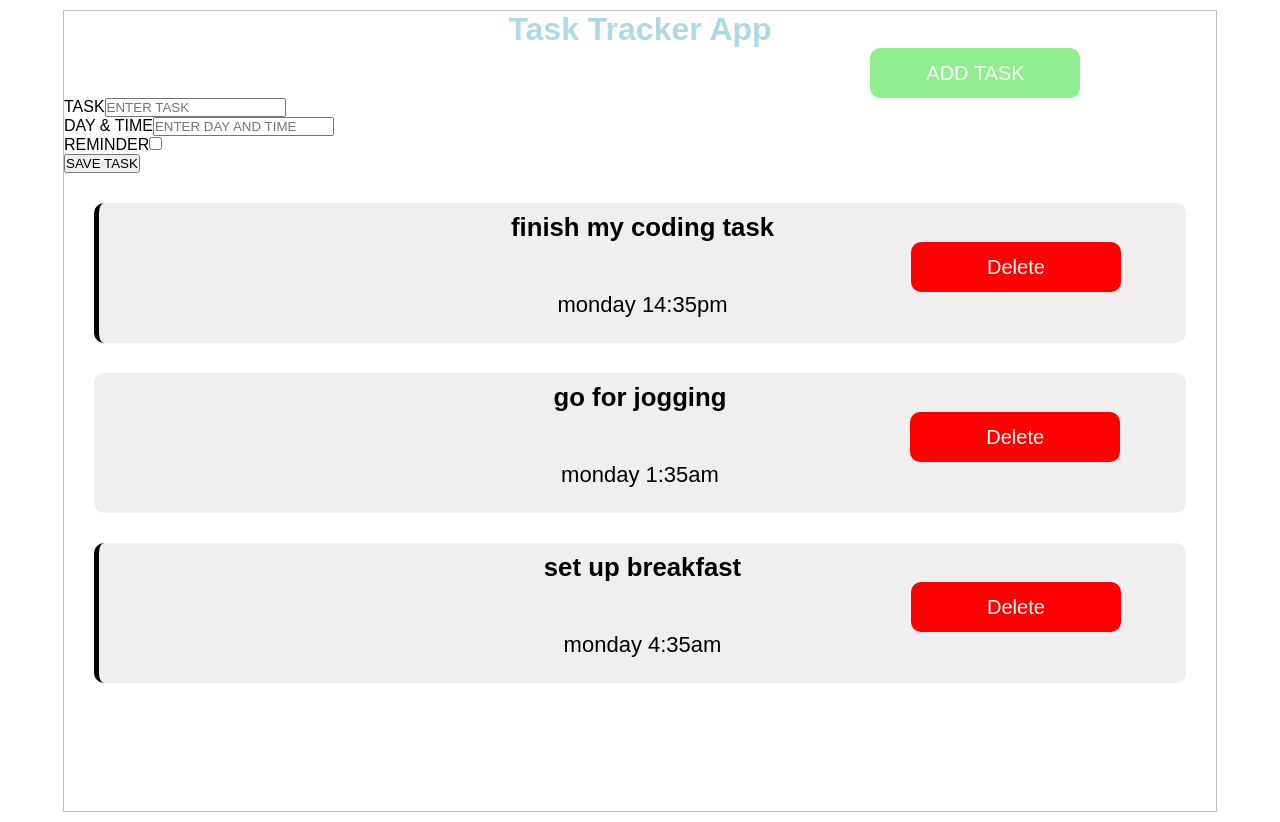
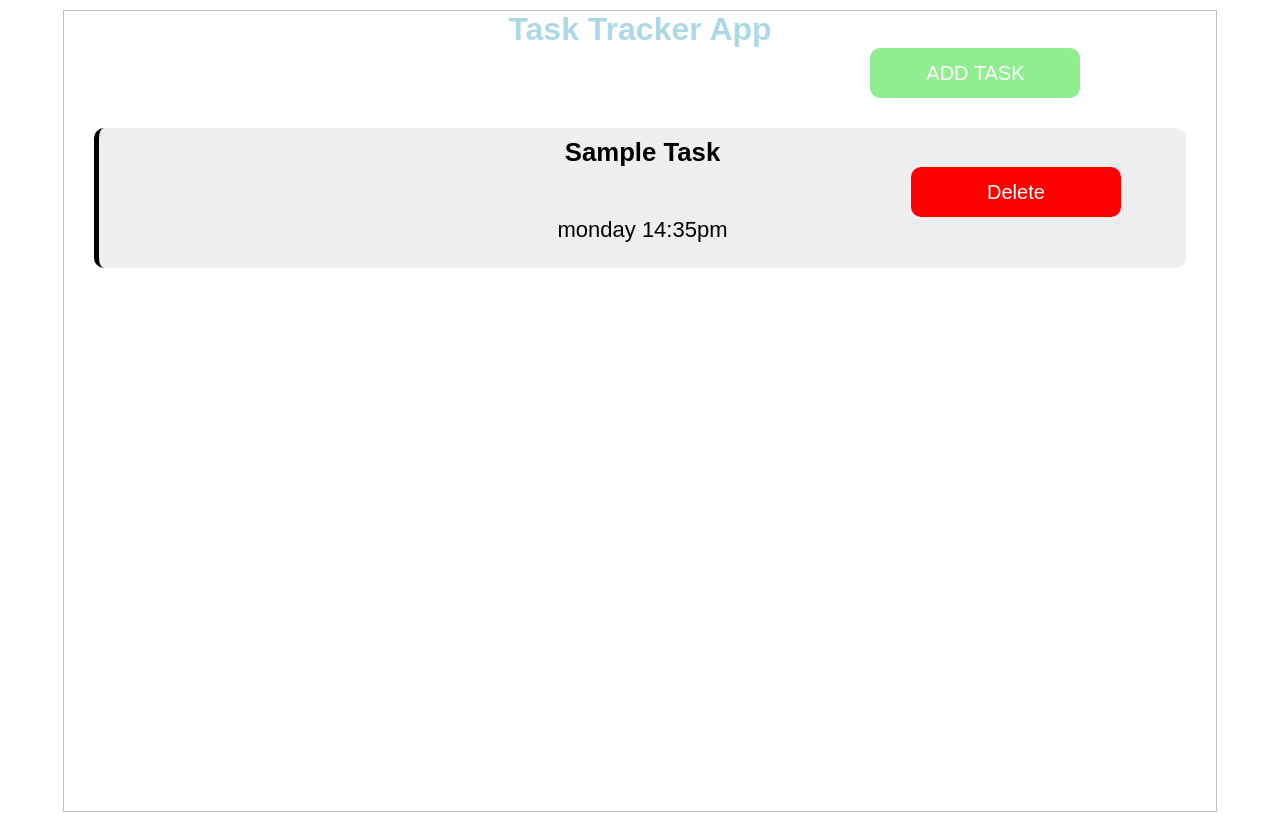
Before and after one commit to Doreen2002/React-Task-Tracker-App, a React (Create React App) app: page / in a window 1280 px wide. Built offline with nearby package versions, Linux system fonts and the light colour scheme.

Commit message:
added use state to hide form with a false value

```diff
--- a/src/App.js
+++ b/src/App.js
@@ -8,6 +8,7 @@ import Tasks  from './components/Tasks';
 import AddTask from "./components/AddTask";
 
 const App = () =>{
+const [showTasks, setShowTasks] = useState(false)
   // allows us to use this in other components
   //myTasks is the name of the state and setMyTasks is the function that will update the state
   const [myTasks, setMyTasks] = useState(
@@ -15,30 +16,31 @@ const App = () =>{
         {
             id:1,
             day:"monday 14:35pm",
-            text:"finish my coding task",
+            text:"Sample Task",
             reminder:true
 
         },
-        {
-            id:2,
-            day:"monday 1:35am",
-            text:"go for jogging ",
-            reminder:false
 
-        },
-        {
-            id:3,
-            day:"monday 4:35am",
-            text:"set up breakfast ",
-            reminder:true
-
-        }
     ]
     )
     //Add Task
     const addTask = (task)=>
     {
-       console.log(task);
+       //create a rounded off  random id  to identify unique lists
+       const id = Math.floor(Math.random()* 100) + 10;
+
+       const  newTask = {id, ...task};
+
+       setMyTasks([...myTasks, newTask]);
+
+
+
+
+
+
+
+
+
     }
     //delete function
     const deleteTask = (id)=>
@@ -62,8 +64,9 @@ const App = () =>{
 
   return (
     <div className="container">
-    <Header/>
-    <AddTask onAdd = {addTask}/>
+    <Header onAdd = {()=>setMyTasks(!showTasks)}/>
+
+   { showTasks && <AddTask onAdd = {addTask}/>}
     {myTasks.length>0?<Tasks myTasks = {myTasks} onDelete = {deleteTask}  onToggle= {toggleReminder}/>:"You have no tasks"}
     </div>
   );
--- a/src/components/AddTask.js
+++ b/src/components/AddTask.js
@@ -16,13 +16,14 @@ const AddTask = ({onAdd})=>
          {
             setInputValidation('Task or Day field cannot be empty');
          }
-
-
-         onAdd({text, day,reminder});
+         else
+         {
+        onAdd({text, day,reminder});
          //clears the form
          setText('');
          setDay('');
          setReminder(false);
+         }
     }
 
     return (
```
